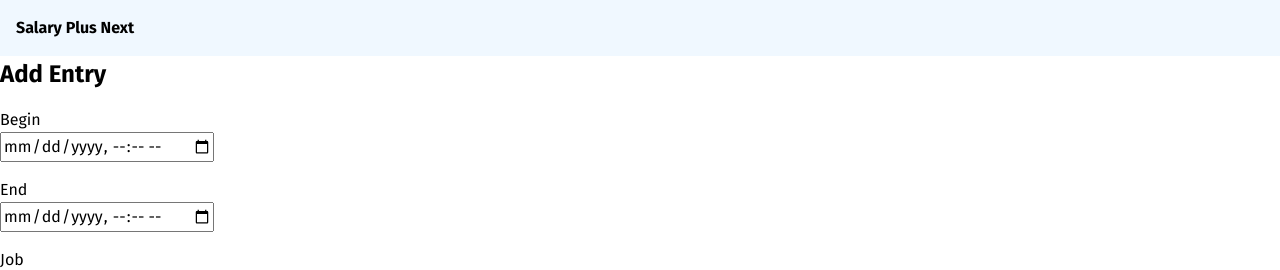
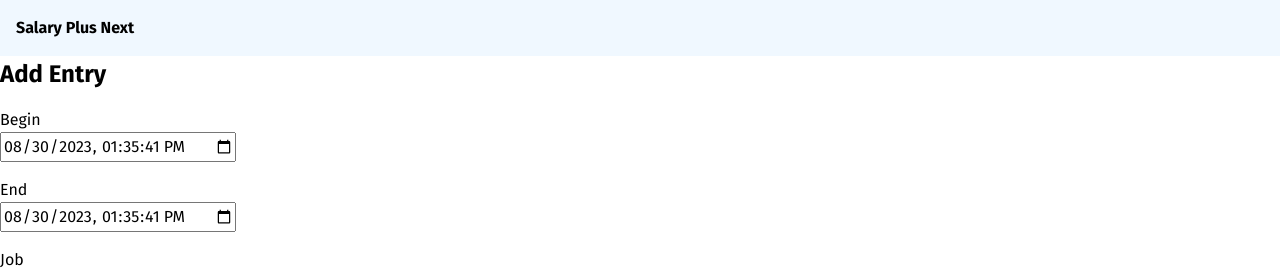
Before and after one commit to scsskid/salary-plus-next, a Next.js app: page /add in a window 1280 px wide. Shown: the top 270 px of the page. Built offline with nearby package versions, Linux system fonts and the light colour scheme; no server answers; the database is empty.

Commit message:
add default values

```diff
--- a/src/components/AddWorkingEntryForm.tsx
+++ b/src/components/AddWorkingEntryForm.tsx
@@ -15,17 +15,31 @@ export default async function AddWorkingEntryForm({
 			<form action={createWorkingEntry}>
 				<div className="form-element">
 					<label htmlFor="begin">Begin</label>
-					<input type="datetime-local" name="begin" id="begin" required />
+					<input
+						type="datetime-local"
+						name="begin"
+						id="begin"
+						defaultValue={new Date().toISOString().split('.')[0] + ''}
+						required
+					/>
 				</div>
 				<div className="form-element">
 					<label htmlFor="end">End</label>
-					<input type="datetime-local" name="end" id="end" required />
+					<input
+						type="datetime-local"
+						name="end"
+						id="end"
+						defaultValue={new Date().toISOString().split('.')[0] + ''}
+						required
+					/>
 				</div>
 				<div className="form-element">
 					{error && <p>Error: {error.message}</p>}
 					<label htmlFor="job_id">Job</label>
-					<select name="job_id" id="job_id">
-						<option value="">--Please choose a job--</option>
+					<select name="job_id" id="job_id" required defaultValue={''}>
+						<option value="" disabled>
+							--Please choose a job--
+						</option>
 						{jobs?.map(({ id, title }) => (
 							<option value={id} key={id}>
 								{title}
```
